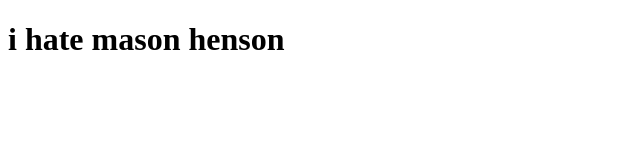
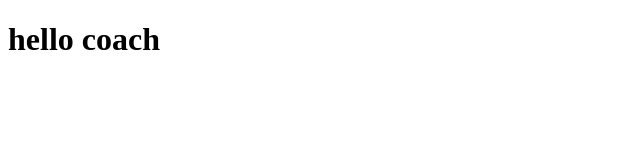
Before and after one commit to BrennenTheHuman/brennenflowers, a plain HTML site: page index.html in a window 1280 px wide. Shown: the whole page, without its empty margins (0-640 px from the left). Drawn offline with Linux system fonts and the light colour scheme.

Commit message:
Update index.html

```diff
--- a/index.html
+++ b/index.html
@@ -6,6 +6,6 @@
     <title>brennenflowers</title>
   </head>
   <body>
-<h1>i hate mason henson</h1>
+<h1>hello coach</h1>
   </body>
 </html>
```
